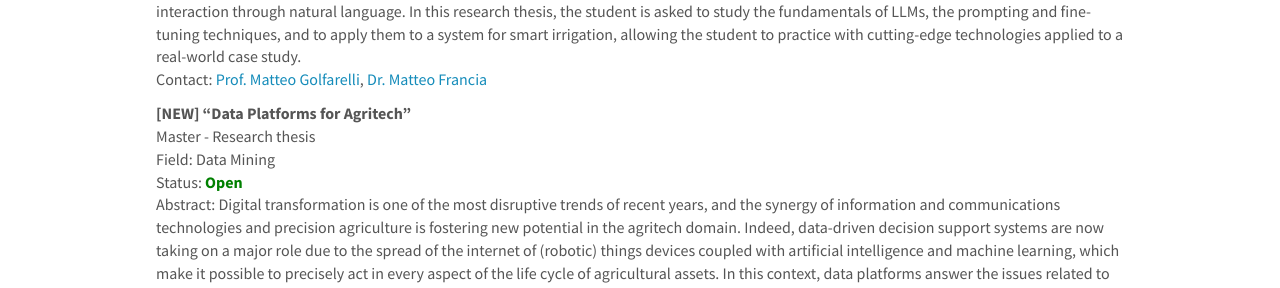
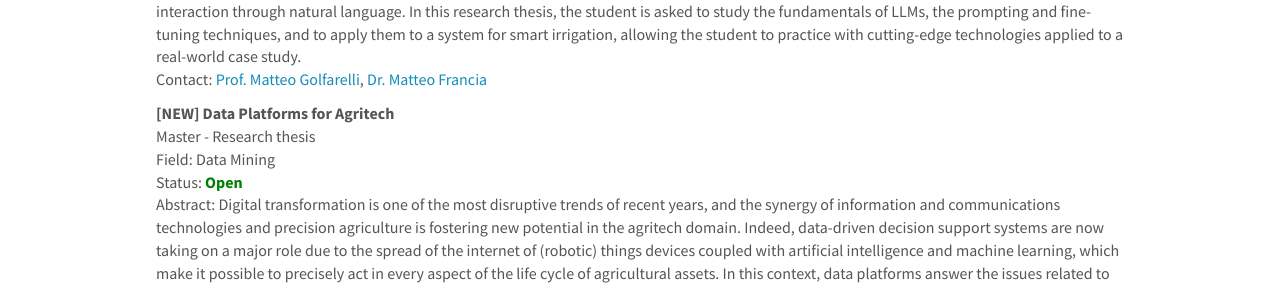
Before and after one commit to big-unibo/big-unibo.github.io, a Jekyll site: the page built from _pages/thesis.md, in a window 1280 px wide and 900 px high. Shown: the part 376-664 px from the top of the window. Built offline with Jekyll 4.4.1, drawn with Linux system fonts in a browser that asks for light colours; nearby versions of some CDN libraries.

```diff
--- a/_data/thesis.yml
+++ b/_data/thesis.yml
@@ -14,7 +14,7 @@
     In this direction, LLMs bridge such technological and cultural gap by enabling human-machine interaction through natural language.
     In this research thesis, the student is asked to study the fundamentals of LLMs, the prompting and fine-tuning techniques, and to apply them to a system for smart irrigation, allowing the student to practice with cutting-edge technologies applied to a real-world case study.
 
-- title: \[NEW\] "Data Platforms for Agritech"
+- title: \[NEW\] Data Platforms for Agritech
   level: Master
   field: Data Mining
   type: Research thesis
```
